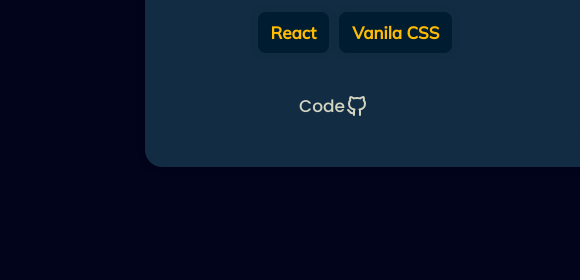
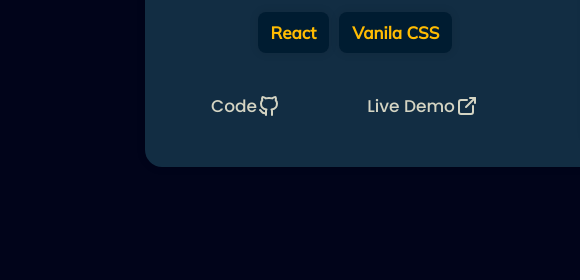
Before and after one commit to Geet2601/E--Portfolio, a website: page index.html in a window 1280 px wide. Shown: the part 3827-4107 px from the top of the page, 0-580 px from the left. Drawn offline with Linux system fonts and the light colour scheme; files that its build step writes are made by us from their sources.

Commit message:
Update index.html

```diff
--- a/index.html
+++ b/index.html
@@ -506,6 +506,7 @@
             <div class="pro__img">
               <a
                 target="_blank"
+		href="https://beige-ecommerce.netlify.app/"
                 rel="noreferrer"
                 ><img class="imagetrans imagetrans02"
                   src="img/BeigeNewHome.png"
@@ -526,7 +527,7 @@
                 <p>React</p>
                 <p>Vanila CSS</p>
               </div>
-              <div class="links">
+              <div class="links live">
                 <a
                   target="_blank"
                   href="https://github.com/Geet2601/BeigeEcommerce"
@@ -548,6 +549,22 @@
                       d="M9 19c-4.3 1.4 -4.3 -2.5 -6 -3m12 5v-3.5c0 -1 .1 -1.4 -.5 -2c2.8 -.3 5.5 -1.4 5.5 -6a4.6 4.6 0 0 0 -1.3 -3.2a4.2 4.2 0 0 0 -.1 -3.2s-1.1 -.3 -3.5 1.3a12.3 12.3 0 0 0 -6.2 0c-2.4 -1.6 -3.5 -1.3 -3.5 -1.3a4.2 4.2 0 0 0 -.1 3.2a4.6 4.6 0 0 0 -1.3 3.2c0 4.6 2.7 5.7 5.5 6c-.6 .6 -.6 1.2 -.5 2v3.5"
                     ></path></svg></a
                 >
+ 			<a
+                  target="_blank"
+                 href="https://beige-ecommerce.netlify.app/"
+                  rel="noreferrer"
+                  >Live Demo<svg
+                    xmlns="http://www.w3.org/2000/svg"
+                    width="24"
+                    height="24"
+                    viewBox="0 0 24 24"
+                    fill="none"
+                    stroke="currentColor"
+                    stroke-width="2"
+                    stroke-linecap="round"
+                    stroke-linejoin="round"
+                    class="tabler-icon tabler-icon-external-link"
+                  >
 
                     <path
                       d="M12 6h-6a2 2 0 0 0 -2 2v10a2 2 0 0 0 2 2h10a2 2 0 0 0 2 -2v-6"
```
